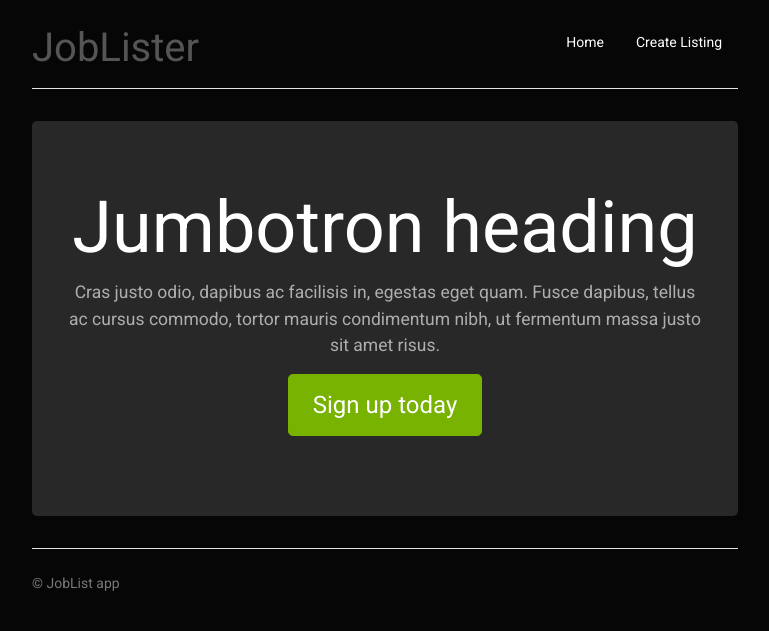
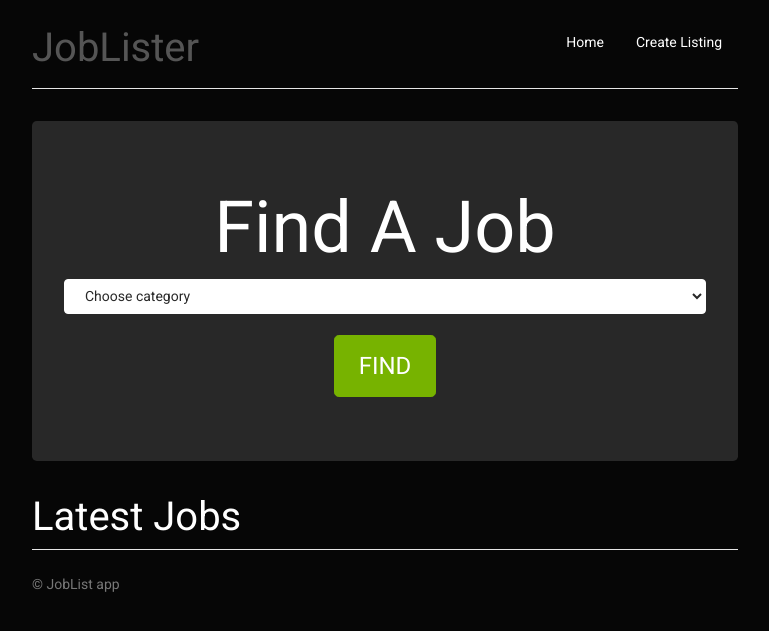
Before and after one commit to davidgonzalezfx/JobLister, a PHP site: page / in a window 1280 px wide. Shown: the top 631 px of the page, without its empty margins (255-1024 px from the left). Run offline with PHP 8.4, Linux system fonts and the light colour scheme; tables that the repository leaves empty or names only in its code hold one stand-in row (values such as "Sample post"); data that the repository does not hold is empty.

Commit message:
Filter by category

```diff
--- a/index.php
+++ b/index.php
@@ -6,7 +6,17 @@
 
 $template = new Template('templates/frontpage.php');
 
-$template->title = 'Latest Jobs';
-$template->jobs = $job->getAllJobs();
+$category = isset($_GET['category']) ? $_GET['category'] : null;
+
+if($category){
+	$template->jobs = $job->getByCategory($category);
+	$template->title = 'Jobs In '. $job->getCategory($category)->name;
+} else {
+	$template->title = 'Latest Jobs';
+	$template->jobs = $job->getAllJobs();
+}
+
+
+$template->categories = $job->getCategories();
 
 echo $template;
--- a/lib/job.php
+++ b/lib/job.php
@@ -21,6 +21,39 @@
 
 		return $results;
 	}
+
+	public function getCategories(){
+		$this->db->query("SELECT * FROM categories");
+
+		$results = $this->db->resultSet();
+
+		return $results;
+	}
+
+	public function getByCategory($category) {
+		$this->db->query("SELECT jobs.*, categories.name AS cname
+								FROM jobs
+								INNER JOIN categories
+								ON jobs.category_id = categories.id
+								WHERE jobs.category_id = $category
+								ORDER BY post_date DESC
+								");
+
+		$results = $this->db->resultSet();
+
+		return $results;
+	}
+
+	public function getCategory($category_id) {
+		$this->db->query("SELECT * FROM categories WHERE id = :category_id");
+		$this->db->bind(':category_id', $category_id);
+
+		$row = $this->db->single();
+		return $row;
+	}
+
 }
 
+
+
 ?>
--- a/templates/frontpage.php
+++ b/templates/frontpage.php
@@ -3,11 +3,19 @@
 
 
   <div class="jumbotron">
-    <h1 class="display-3">Jumbotron heading</h1>
-    <p class="lead">Cras justo odio, dapibus ac facilisis in, egestas eget quam. Fusce dapibus, tellus ac cursus commodo, tortor mauris condimentum nibh, ut fermentum massa justo sit amet risus.</p>
-    <p><a class="btn btn-lg btn-success" href="#" role="button">Sign up today</a></p>
+    <h1 class="display-3">Find A Job</h1>
+    <form action="index.php" method="GET">
+      <select name="category" class="form-control">
+        <option value="0">Choose category</option>
+        <?php foreach($categories as $category): ?>
+          <option value="<?php echo $category->id; ?>"><?php echo $category->name; ?></option>
+        <?php endforeach ?>
+      </select>
+      <br>
+      <input type="submit" class="btn btn-lg btn-success" value="FIND">
+    </form>
   </div>
-
+  <h3><?php echo $title; ?></h3>
   <?php foreach($jobs as $job): ?>
   <div class="row marketing">
     <div class="col-md-10">
```
